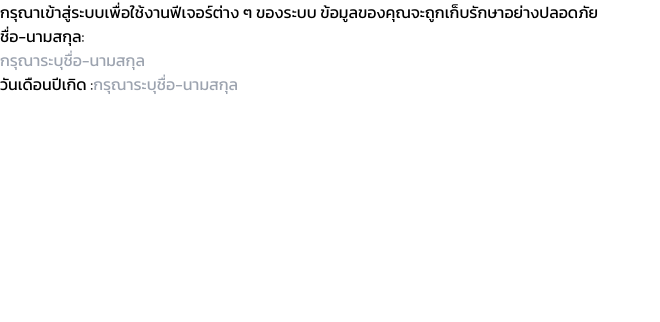
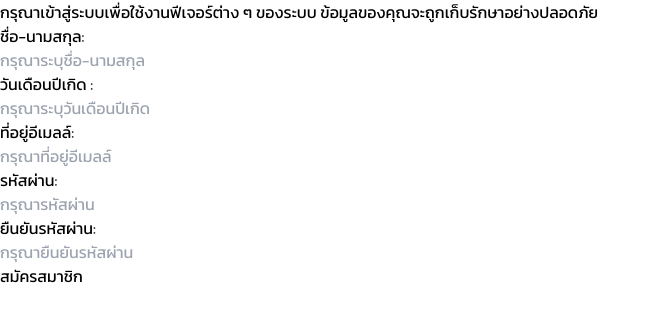
Before and after one commit to kittiumnatsomboon/Dailyprotion, a React (Vite) app: page /register in a window 1280 px wide. Shown: the part 402-724 px from the top of the page, without its empty margins (0-660 px from the left). Built offline with nearby package versions, Linux system fonts and the light colour scheme; a web font is replaced by a local one.

Commit message:
Register

```diff
--- a/package.json
+++ b/package.json
@@ -12,6 +12,7 @@
   "dependencies": {
     "lucide-react": "^0.562.0",
     "react": "^19.2.0",
+    "react-datepicker": "^9.1.0",
     "react-dom": "^19.2.0",
     "react-icons": "^5.5.0",
     "react-router-dom": "^7.11.0"
--- /dev/null
+++ b/src/Component/Butoon.jsx
@@ -0,0 +1,9 @@
+export default function Button({ children ,name }) {
+    return (
+        <>
+            <button name={name}  className="bg-blue-500 text-white font-bold py-2 px-4 rounded">
+                { children }
+            </button>
+        </>
+    )
+}
--- /dev/null
+++ b/src/Component/Datepicker.jsx
@@ -0,0 +1,22 @@
+import DatePicker from "react-datepicker";
+import "react-datepicker/dist/react-datepicker.css";
+export default function Datepicker(name,value,onchang){
+    return(
+        <>
+        <DatePicker
+        className="w-full px-4 py-2.5 text-sm
+        border border-gray-300 rounded-md
+        hover:border-indigo-400
+        focus:outline-none focus:ring-2 focus:ring-indigo-500 focus:border-indigo-500
+        transition duration-200"
+        placeholderText="กรุณาระบุวันเดือนปีเกิด"
+        name={name}
+        yearDropdownItemNumber={100}
+        scrollableYearDropdown
+        showYearDropdown
+        showMonthDropdown
+
+        />
+        </>
+    )
+}
--- a/src/Component/Input_textcomponent.jsx
+++ b/src/Component/Input_textcomponent.jsx
@@ -1,5 +1,5 @@
 
-export default function Inputtextcomponent({type,placeholder,label}) {
+export default function Inputtextcomponent({type,placeholder,name}) {
     return (
         <>
             <input
@@ -10,7 +10,7 @@ export default function Inputtextcomponent({type,placeholder,label}) {
                 hover:border-indigo-400
                 focus:outline-none focus:ring-2 focus:ring-indigo-500 focus:border-indigo-500
                 transition duration-200"
-                name={label}
+                name={name}
             />
         </>
     )
--- a/src/Pages/Footer.jsx
+++ b/src/Pages/Footer.jsx
@@ -3,7 +3,7 @@ import { FaFacebook, FaTwitter, FaInstagram } from 'react-icons/fa'; // Requires
 
 const Footer = () => {
   return (
-    <div className="relative min-h-screen">
+    <div className="relative">
 
         <footer className="bg-gray-800 text-white mt-10">
         <div className="mx-auto max-w-screen-xl px-4 py-12 sm:px-6 lg:px-8">
--- a/src/Pages/Register.jsx
+++ b/src/Pages/Register.jsx
@@ -1,14 +1,15 @@
+import Button from "../Component/Butoon"
+import Datepicker from "../Component/Datepicker"
 import Inputtextcomponent from "../Component/Input_textcomponent"
-
 export default function Register() {
     return (
         <>
-            <div className="flex flex-col md:flex-row min-h-screen text-white">
+            <div className="flex flex-col md:flex-row min-h-screen">
                 <div className="w-full md:w-1/2">
                     <img src="images/Register.jpg" />
                 </div>
                 <div className="w-full md:w-1/2 bg-gradient-to-r from-violet-500 to-violet-900 p-4">
-                    <div className="text-center">
+                    <div className="text-center text-white">
                         <p className="text-2xl">สมัครสมาชิก</p>
                         <p className="text-base">
                             กรุณาเข้าสู่ระบบเพื่อใช้งานฟีเจอร์ต่าง ๆ ของระบบ
@@ -20,13 +21,34 @@ export default function Register() {
                         <div className="p-8">
                             <div className="space-y-4">
                                 <div className="pb-2">
-                                    ชื่อ-นามสกุล:<br></br>
-                                    <Inputtextcomponent label="" placeholder="กรุณาระบุชื่อ-นามสกุล" type="text" />
+                                    <p className="text-white">ชื่อ-นามสกุล:</p>
+                                    <Inputtextcomponent name="fullname" placeholder="กรุณาระบุชื่อ-นามสกุล" type="text" />
                                 </div>
-                                <div>
-                                    วันเดือนปีเกิด :
-                                    <Inputtextcomponent label="" placeholder="กรุณาระบุชื่อ-นามสกุล" type="text" />
+                                <div className="pb-2">
+                                    <p className="text-white">วันเดือนปีเกิด :</p>
+                                    <Datepicker name="" />
                                 </div>
+                                <div className="pb-2">
+                                    <p className="text-white">ที่อยู่อีเมลล์:</p>
+                                    <Inputtextcomponent name="email" placeholder="กรุณาที่อยู่อีเมลล์" type="email" />
+
+                                </div>
+                                <div className="pb-2">
+                                    <p className="text-white">รหัสผ่าน:</p>
+                                    <Inputtextcomponent name="password" placeholder="กรุณารหัสผ่าน" type="password" />
+
+                                </div>
+                                <div className="pb-2">
+                                    <p className="text-white">ยืนยันรหัสผ่าน:</p>
+                                    <Inputtextcomponent name="confirmpassword" placeholder="กรุณายืนยันรหัสผ่าน" type="password" />
+
+                                </div>
+                                <div className="pb-2 text-center">
+                                    <Button name="btnregister">
+                                        สมัครสมาชิก
+                                    </Button>
+                                </div>
+
                             </div>
                         </div>
                         <div></div>
```
Also changed, not shown: 1 other file (tests, documents, lock files or other folders).
